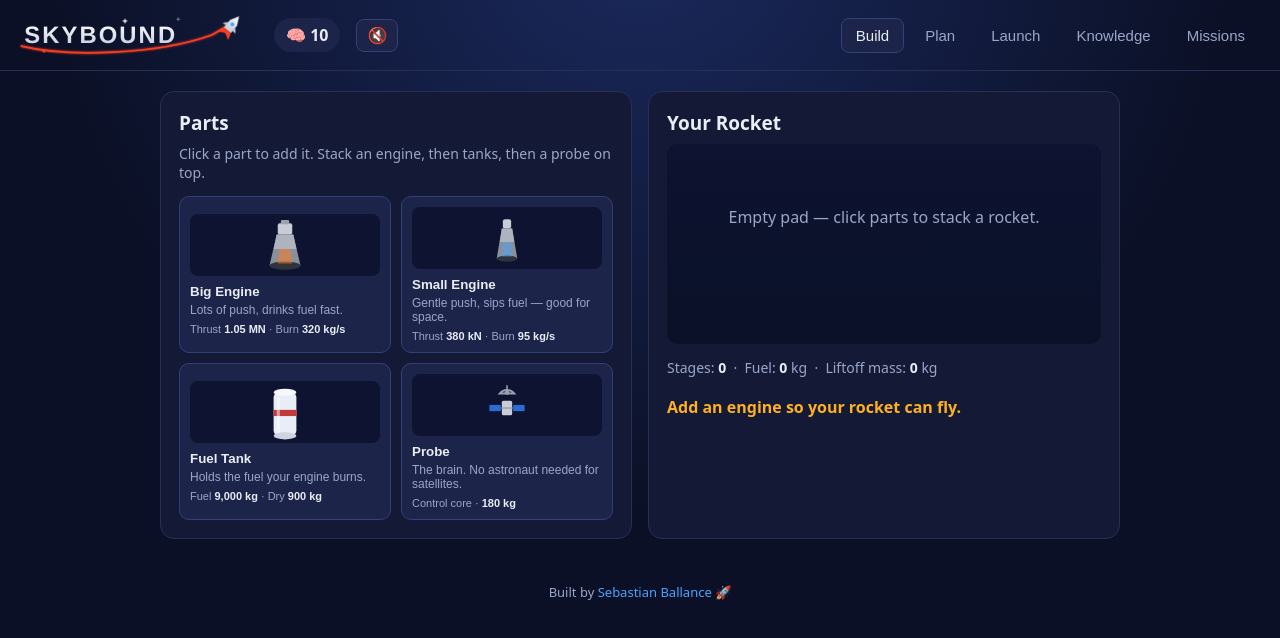
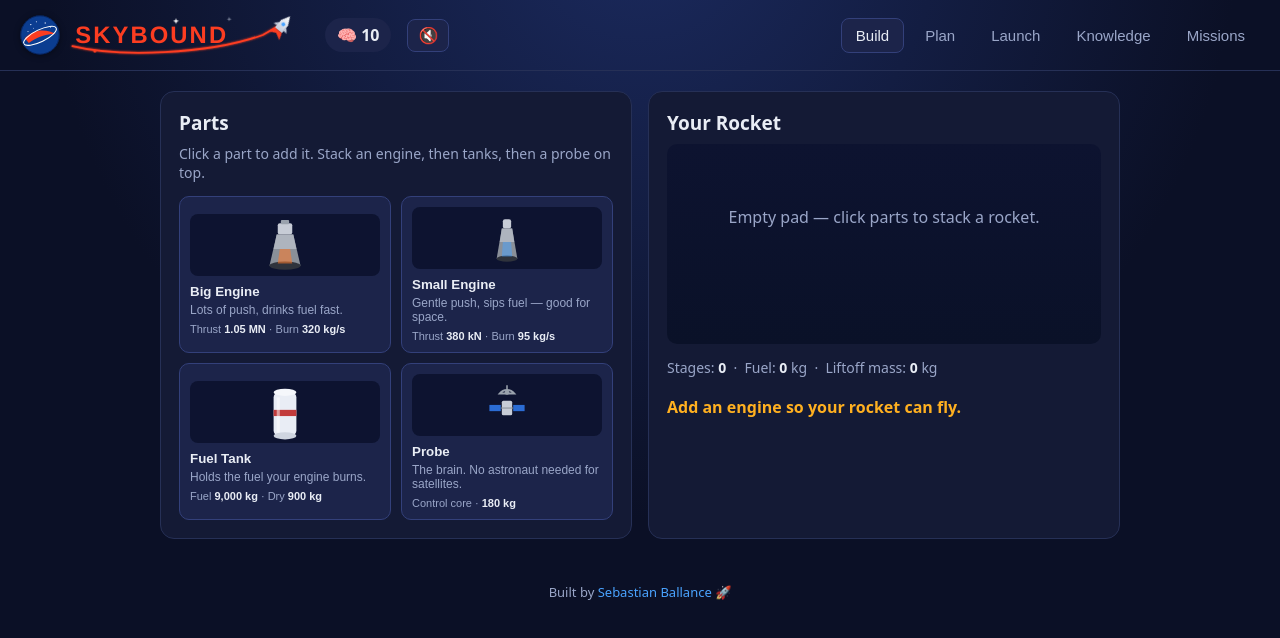
Before and after one commit to ballance/sky-bound, a website with bundled scripts: page index.html in a window 1280 px wide. Built offline with nearby package versions, Linux system fonts and the light colour scheme.

Commit message:
feat: all-red worm lettering and a NASA-style meatball emblem
Recolor the wordmark to NASA worm red and add a meatball roundel beside
it — blue disc, white orbit, red vector swoosh, and a scatter of stars —
so the lockup nods to both NASA logotypes plus the SpaceX trajectory tail.

Worm red on the word,
a small blue world spins beside—
two badges, one sky.

```diff
--- a/css/style.css
+++ b/css/style.css
@@ -25,7 +25,8 @@ header {
   border-bottom: 1px solid #263056;
   flex-wrap: wrap;
 }
-.brand { margin: 0; line-height: 0; }
+.brand { margin: 0; display: flex; align-items: center; gap: 11px; }
+.meatball { height: 40px; width: 40px; flex: none; filter: drop-shadow(0 1px 3px rgba(0, 0, 0, 0.4)); }
 .wordmark { height: 42px; width: auto; display: block; overflow: visible; }
 .wm-text {
   font-family: "Helvetica Neue", "Arial Narrow", Arial, sans-serif;
--- a/index.html
+++ b/index.html
@@ -9,6 +9,22 @@
 <body>
   <header>
     <h1 class="brand">
+      <svg class="meatball" viewBox="0 0 100 100" aria-hidden="true">
+        <circle cx="50" cy="50" r="49" fill="#0B3D91"/>
+        <g fill="#eaf0ff">
+          <circle cx="27" cy="24" r="1.8"/>
+          <circle cx="41" cy="17" r="1.3"/>
+          <circle cx="63" cy="20" r="1.6"/>
+          <circle cx="76" cy="31" r="1.2"/>
+          <circle cx="20" cy="41" r="1.3"/>
+          <circle cx="34" cy="33" r="1.1"/>
+        </g>
+        <!-- red vector swoosh -->
+        <path d="M12 58 C 40 30, 72 38, 90 48 C 66 46, 44 55, 22 70 Z" fill="#FC3D21"/>
+        <!-- white orbit crossing the disc -->
+        <ellipse cx="50" cy="52" rx="45" ry="15" fill="none" stroke="#ffffff" stroke-width="2.6" transform="rotate(-26 50 52)"/>
+        <circle cx="50" cy="50" r="48" fill="none" stroke="#081f52" stroke-width="2"/>
+      </svg>
       <svg class="wordmark" viewBox="0 0 340 60" role="img" aria-label="SKYBOUND">
         <title>SKYBOUND</title>
         <defs>
@@ -33,7 +49,7 @@
           <circle cx="0" cy="0.5" r="1.4" fill="#4aa3ff"/>
           <path d="M-3.2 1 L-6 4 L-3.2 4 Z M3.2 1 L6 4 L3.2 4 Z" fill="#c2cadb"/>
         </g>
-        <text class="wm-text" x="6" y="41" fill="url(#wmMetal)">SKYBOUND</text>
+        <text class="wm-text" x="6" y="41" fill="#FC3D21">SKYBOUND</text>
       </svg>
     </h1>
     <div class="knowledge">🧠 <span id="kbal">10</span></div>
```
